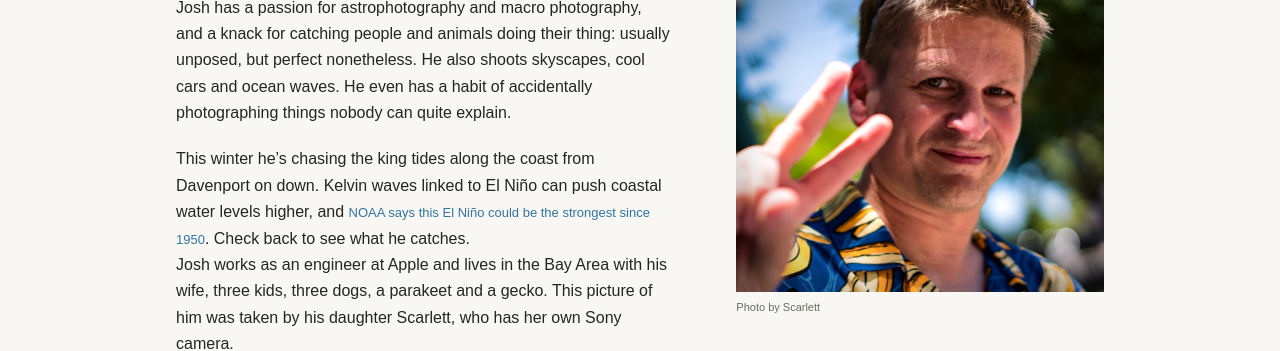
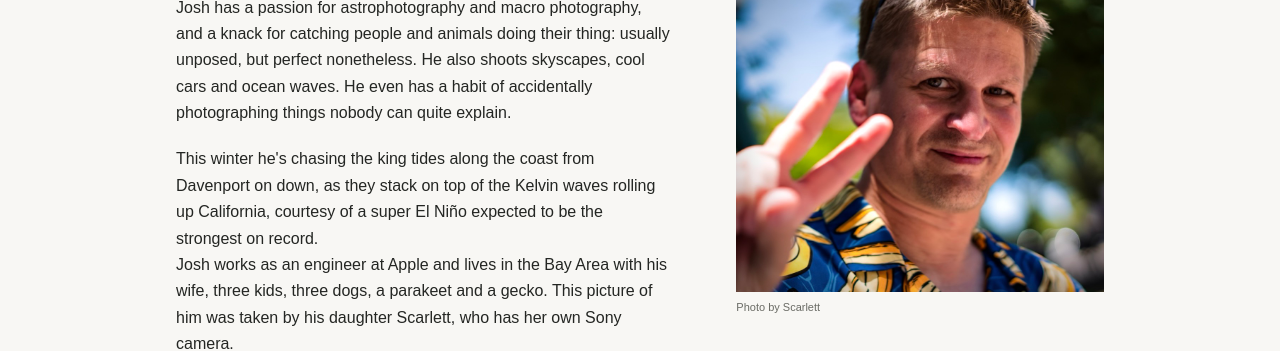
Before and after one commit to ChristineEberle/jmd-media, a website: page about.html in a window 1280 px wide. Shown: the part 299-650 px from the top of the page. Drawn offline with Linux system fonts and the light colour scheme.

Commit message:
Restore Pure’s exact winter photography paragraph

```diff
--- a/about.html
+++ b/about.html
@@ -1,4 +1,5 @@
 <!doctype html>
+<!-- 2026-11-27T19:05-08:00 | Swami D | For Pure and Josh | Restored Pure’s exact winter paragraph. -->
 <!-- 2026-11-27T19:03-08:00 | Swami D | For Pure and Josh | Revised photographer bio and winter gallery teaser. -->
 <html lang="en">
 <head>
@@ -40,7 +41,7 @@
 <figcaption>Photo by Scarlett</figcaption>
 </figure>
 <div class="about-story">
-<p>This winter he’s chasing the king tides along the coast from Davenport on down. Kelvin waves linked to El Niño can push coastal water levels higher, and <a href="https://www.cpc.ncep.noaa.gov/products/analysis_monitoring/enso_disc_nov2026/ensodisc.pdf">NOAA says this El Niño could be the strongest since 1950</a>. Check back to see what he catches.</p>
+<p>This winter he's chasing the king tides along the coast from Davenport on down, as they stack on top of the Kelvin waves rolling up California, courtesy of a super El Niño expected to be the strongest on record.</p>
 <p>Josh works as an engineer at Apple and lives in the Bay Area with his wife, three kids, three dogs, a parakeet and a gecko. This picture of him was taken by his daughter Scarlett, who has her own Sony camera.</p>
 <a class="social-link" href="https://www.instagram.com/joshdaynard/" target="_blank" rel="noopener" aria-label="Instagram">
 <svg width="24" height="24" viewBox="0 0 24 24" fill="none" stroke="currentColor" stroke-width="2" aria-hidden="true" focusable="false">
```
